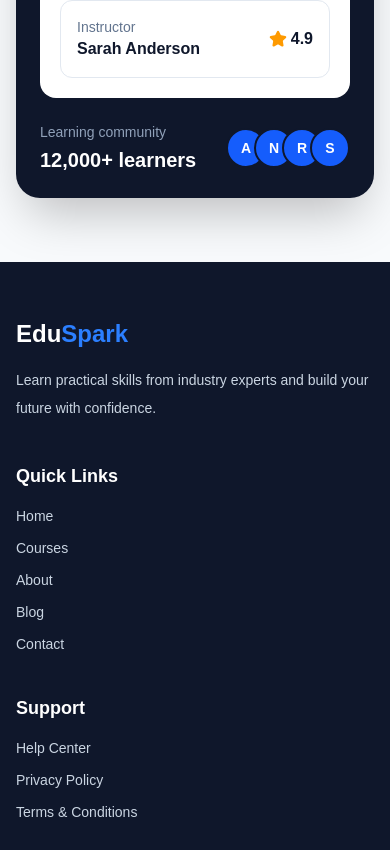
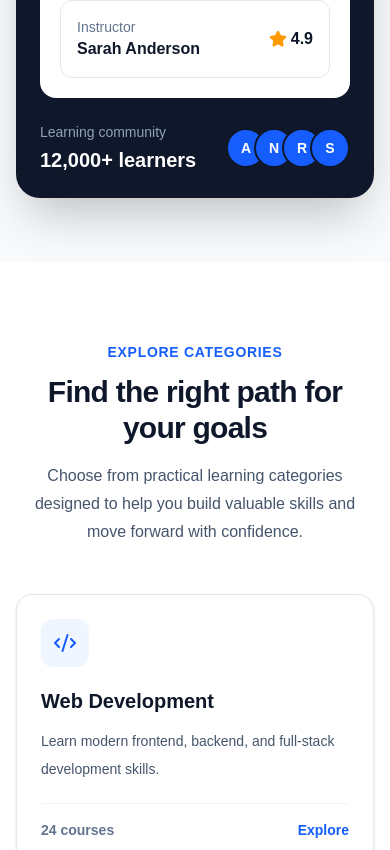
Before and after one commit to nurhossain-webd/eduSpark-client, a Next.js app: page / in a window 390 px wide. Shown: the part 1150-2000 px from the top of the page. Built offline with nearby package versions, Linux system fonts and the light colour scheme.

Commit message:
Add responsive course categories section

```diff
--- a/src/app/(main)/page.tsx
+++ b/src/app/(main)/page.tsx
@@ -1,5 +1,11 @@
+import Categories from "@/components/home/Categories";
 import Hero from "@/components/home/Hero";
 
 export default function HomePage() {
-  return <Hero />;
+  return (
+    <>
+      <Hero />
+      <Categories />
+    </>
+  );
 }
--- /dev/null
+++ b/src/components/home/Categories.tsx
@@ -0,0 +1,128 @@
+import Link from "next/link";
+import {
+  BrainCircuit,
+  BriefcaseBusiness,
+  Code2,
+  Database,
+  Palette,
+  ShieldCheck,
+} from "lucide-react";
+import Container from "@/components/ui/Container";
+
+interface Category {
+  title: string;
+  description: string;
+  courseCount: number;
+  href: string;
+  icon: React.ElementType;
+}
+
+const categories: Category[] = [
+  {
+    title: "Web Development",
+    description:
+      "Learn modern frontend, backend, and full-stack development skills.",
+    courseCount: 24,
+    href: "/courses?category=Web%20Development",
+    icon: Code2,
+  },
+  {
+    title: "UI/UX Design",
+    description:
+      "Create user-friendly interfaces and meaningful digital experiences.",
+    courseCount: 16,
+    href: "/courses?category=UI%2FUX%20Design",
+    icon: Palette,
+  },
+  {
+    title: "Data Science",
+    description:
+      "Work with data, analytics, visualization, and machine learning.",
+    courseCount: 18,
+    href: "/courses?category=Data%20Science",
+    icon: Database,
+  },
+  {
+    title: "Cyber Security",
+    description:
+      "Understand digital security, ethical hacking, and risk protection.",
+    courseCount: 12,
+    href: "/courses?category=Cyber%20Security",
+    icon: ShieldCheck,
+  },
+  {
+    title: "Artificial Intelligence",
+    description:
+      "Explore AI concepts, automation, and intelligent applications.",
+    courseCount: 14,
+    href: "/courses?category=Artificial%20Intelligence",
+    icon: BrainCircuit,
+  },
+  {
+    title: "Business Skills",
+    description:
+      "Improve leadership, communication, productivity, and career skills.",
+    courseCount: 20,
+    href: "/courses?category=Business%20Skills",
+    icon: BriefcaseBusiness,
+  },
+];
+
+export default function Categories() {
+  return (
+    <section className="bg-white py-20">
+      <Container>
+        <div className="mx-auto mb-12 max-w-2xl text-center">
+          <p className="text-sm font-semibold uppercase tracking-wider text-blue-600">
+            Explore Categories
+          </p>
+
+          <h2 className="mt-3 text-3xl font-bold tracking-tight text-slate-900 md:text-4xl">
+            Find the right path for your goals
+          </h2>
+
+          <p className="mt-4 leading-7 text-slate-600">
+            Choose from practical learning categories designed to help you build
+            valuable skills and move forward with confidence.
+          </p>
+        </div>
+
+        <div className="grid gap-6 sm:grid-cols-2 lg:grid-cols-3">
+          {categories.map((category: Category) => {
+            const Icon = category.icon;
+
+            return (
+              <Link
+                key={category.title}
+                href={category.href}
+                className="group flex h-full flex-col rounded-2xl border border-slate-200 bg-white p-6 shadow-sm transition duration-300 hover:-translate-y-1 hover:border-blue-300 hover:shadow-lg"
+              >
+                <div className="flex h-12 w-12 items-center justify-center rounded-xl bg-blue-50 text-blue-600 transition group-hover:bg-blue-600 group-hover:text-white">
+                  <Icon size={24} />
+                </div>
+
+                <h3 className="mt-5 text-xl font-bold text-slate-900">
+                  {category.title}
+                </h3>
+
+                <p className="mt-3 flex-1 text-sm leading-7 text-slate-600">
+                  {category.description}
+                </p>
+
+                <div className="mt-5 flex items-center justify-between border-t border-slate-100 pt-4">
+                  <span className="text-sm font-semibold text-slate-500">
+                    {category.courseCount} courses
+                  </span>
+
+                  <span className="text-sm font-semibold text-blue-600">
+                    Explore
+                  </span>
+                </div>
+              </Link>
+            );
+          })}
+        </div>
+      </Container>
+    </section>
+  );
+}
```
